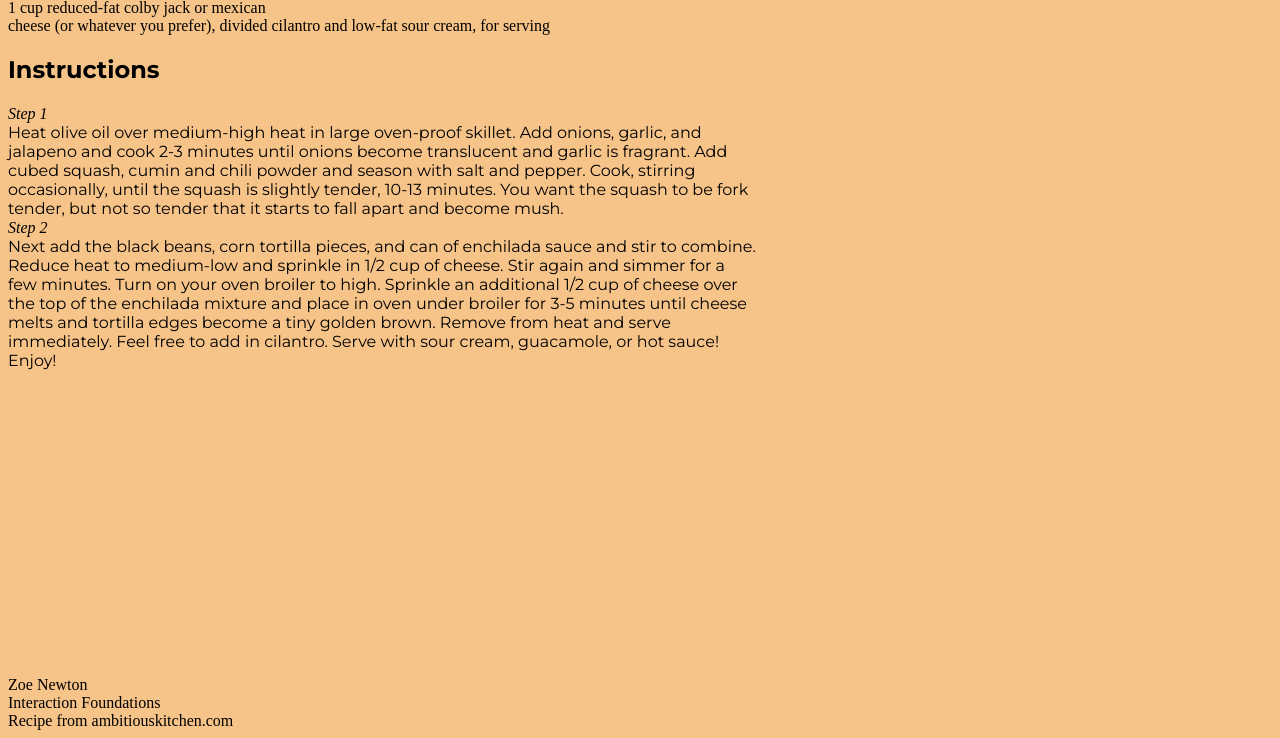
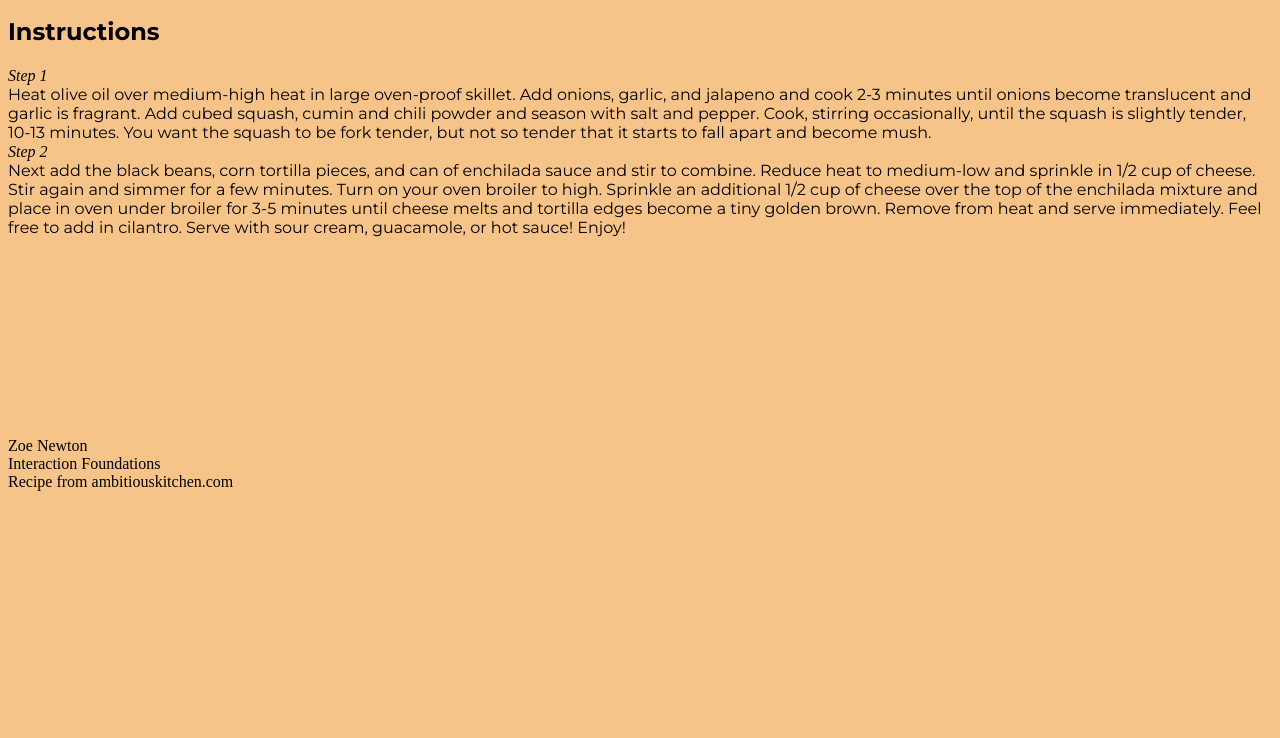
Before and after one commit to zoenewton/iffall2019, a plain HTML site: page recipe/index.html in a window 1280 px wide. Shown: the part 841-1579 px from the top of the page. After the commit the page ends 1340 px from the top, so only its background shows below. Drawn offline with Linux system fonts and the light colour scheme; a web font is replaced by a local one.

Commit message:
Add files via upload

```diff
--- a/recipe/index.html
+++ b/recipe/index.html
@@ -49,7 +49,7 @@
 
 
 
-	<footer> <br><br> <br> <br> <br> <br> <br> <br> <br> <br> <br> <br> <br> <br> <br> <br> <br> Zoe Newton<br>
+	<footer> Zoe Newton<br>
              Interaction Foundations<br>
          	 Recipe from ambitiouskitchen.com</footer>
 </body>
--- a/recipe/styles..css
+++ b/recipe/styles..css
@@ -4,8 +4,8 @@ h1{
 	font-weight: bold;
 }
 body{
-	max-width: 750px;
-	box-sizing: border-box;
+/*	max-width: 750px;
+*/	box-sizing: border-box;
 	/*width: 375px;
 	height: 812px;*/
 	background-color: rgb(246, 195, 137);
@@ -26,8 +26,8 @@ h2{
 }
 
  img{
- 	width: 375px;
- 	padding: 0px;
+/* 	width: 375px;
+*/ 	padding: 0px;
  	margin: 0px;
  }
 span{
@@ -43,7 +43,9 @@ span{
 
 }
 
-
+footer{
+	margin-top: 200px;
+}
 
 
 }
```
